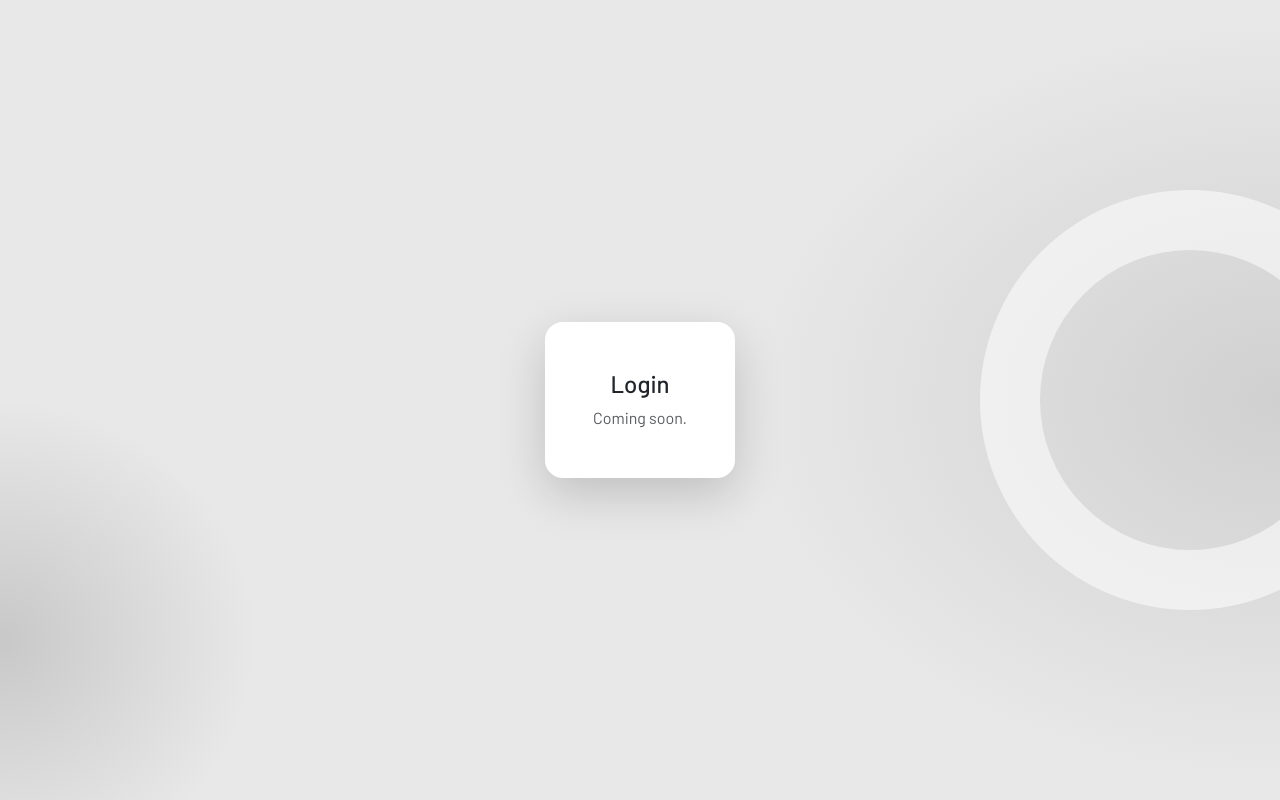
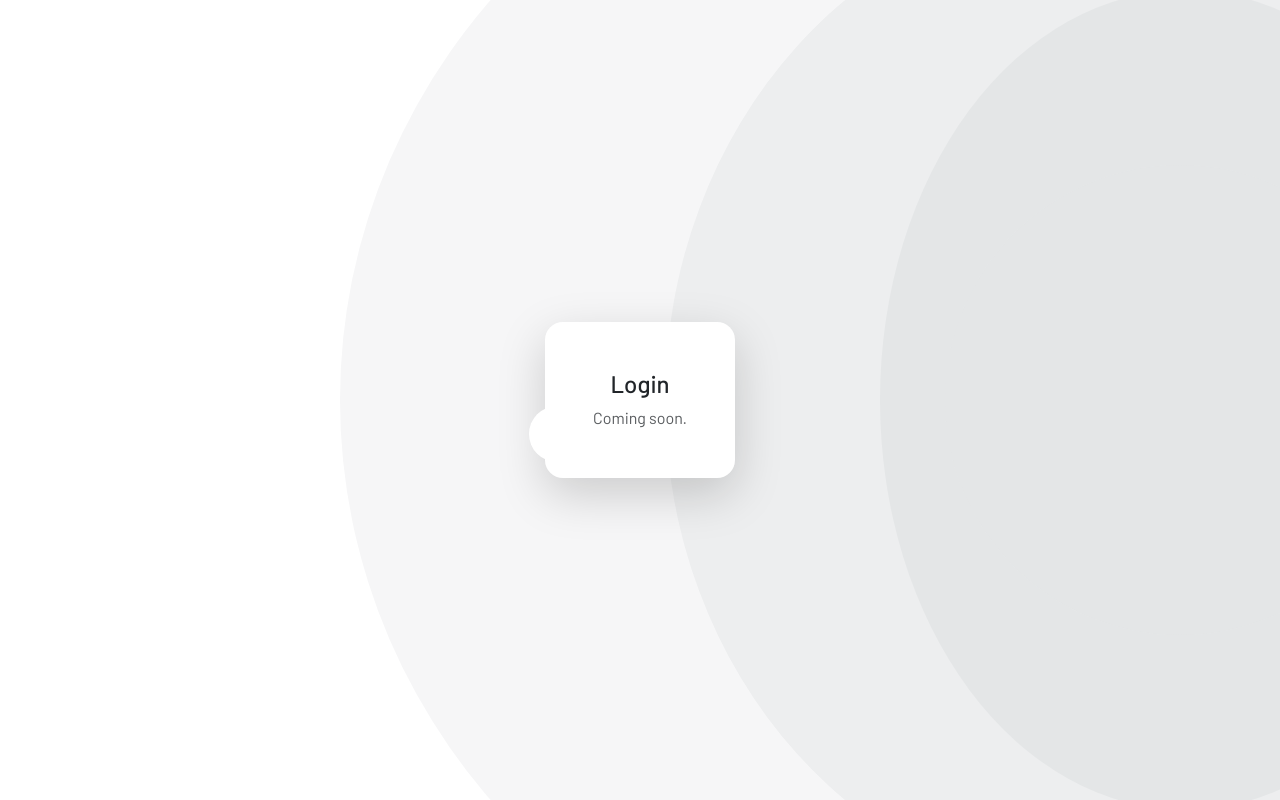
Before and after one commit to RajatSharma7102/ALQIMI-Frontend, a React app: page /login in a window 1280 px wide. Built offline with nearby package versions, Linux system fonts and the light colour scheme; the HTML template or start-up script is replaced by a standard one.

Commit message:
add background css

```diff
--- a/src/styles/global.css
+++ b/src/styles/global.css
@@ -13,12 +13,37 @@ body {
   margin: 0;
   font-family: 'Barlow', sans-serif;
   min-height: 100vh;
-  background: #e8e8e8;
-  background-image:
-    radial-gradient(ellipse 70% 80% at 100% 50%, #d0d0d0 0%, transparent 60%),
-    radial-gradient(ellipse 40% 60% at 0% 80%, #c8c8c8 0%, transparent 50%);
+  background: #ffffff;
   position: relative;
   overflow-x: hidden;
+}
+
+body::before {
+  content: '';
+  position: fixed;
+  right: -360px;
+  top: 50%;
+  transform: translateY(-50%);
+  width: 1300px;
+  height: 1250px;
+  border-radius: 50%;
+  background: #f6f6f7;
+  z-index: 0;
+  pointer-events: none;
+}
+
+body::after {
+  content: '';
+  position: fixed;
+  right: -285px;
+  top: 50%;
+  transform: translateY(-50%);
+  width: 900px;
+  height: 1000px;
+  border-radius: 50%;
+  background: #edeeef;
+  z-index: 0;
+  pointer-events: none;
 }
 
 #root {
@@ -33,23 +58,52 @@ body {
   z-index: 1;
 }
 
-body::after {
+#root::before {
   content: '';
   position: fixed;
-  right: -120px;
+  right: -210px;
   top: 50%;
   transform: translateY(-50%);
-  width: 420px;
-  height: 420px;
+  width: 610px;
+  height: 820px;
   border-radius: 50%;
-  border: 60px solid rgba(255, 255, 255, 0.55);
+  background: #e4e6e7;
+  z-index: -1;
   pointer-events: none;
-  z-index: 0;
+}
+
+#root::after {
+  content: '';
+  position: fixed;
+  right: -135px;
+  top: 50%;
+  transform: translateY(-50%);
+  width: 470px;
+  height: 470px;
+  border-radius: 50%;
+  background: #e4e6e7;
+  z-index: -1;
+  pointer-events: none;
 }
 
 .auth-card {
   border-radius: 1.125rem;
   animation: fadeUp 0.45s ease both;
+  position: relative;
+  z-index: 2;
+}
+
+.auth-card::before {
+  content: '';
+  position: fixed;
+  right: 150px;
+  top: 54%;
+  width: 56px;
+  height: 56px;
+  background: #ffffff;
+  border-radius: 50%;
+  z-index: -1;
+  pointer-events: none;
 }
 
 @keyframes fadeUp {
@@ -106,7 +160,6 @@ input[type="password"]::-webkit-credentials-auto-fill-button {
   visibility: hidden;
 }
 
-/* Custom password eye icon */
 .password-eye-btn {
   position: absolute;
   right: 14px;
@@ -124,7 +177,6 @@ input[type="password"]::-webkit-credentials-auto-fill-button {
   color: #333;
 }
 
-/* Remove Bootstrap valid/invalid tick icons */
 .form-control.is-invalid,
 .form-control.is-valid {
   background-image: none !important;
```
